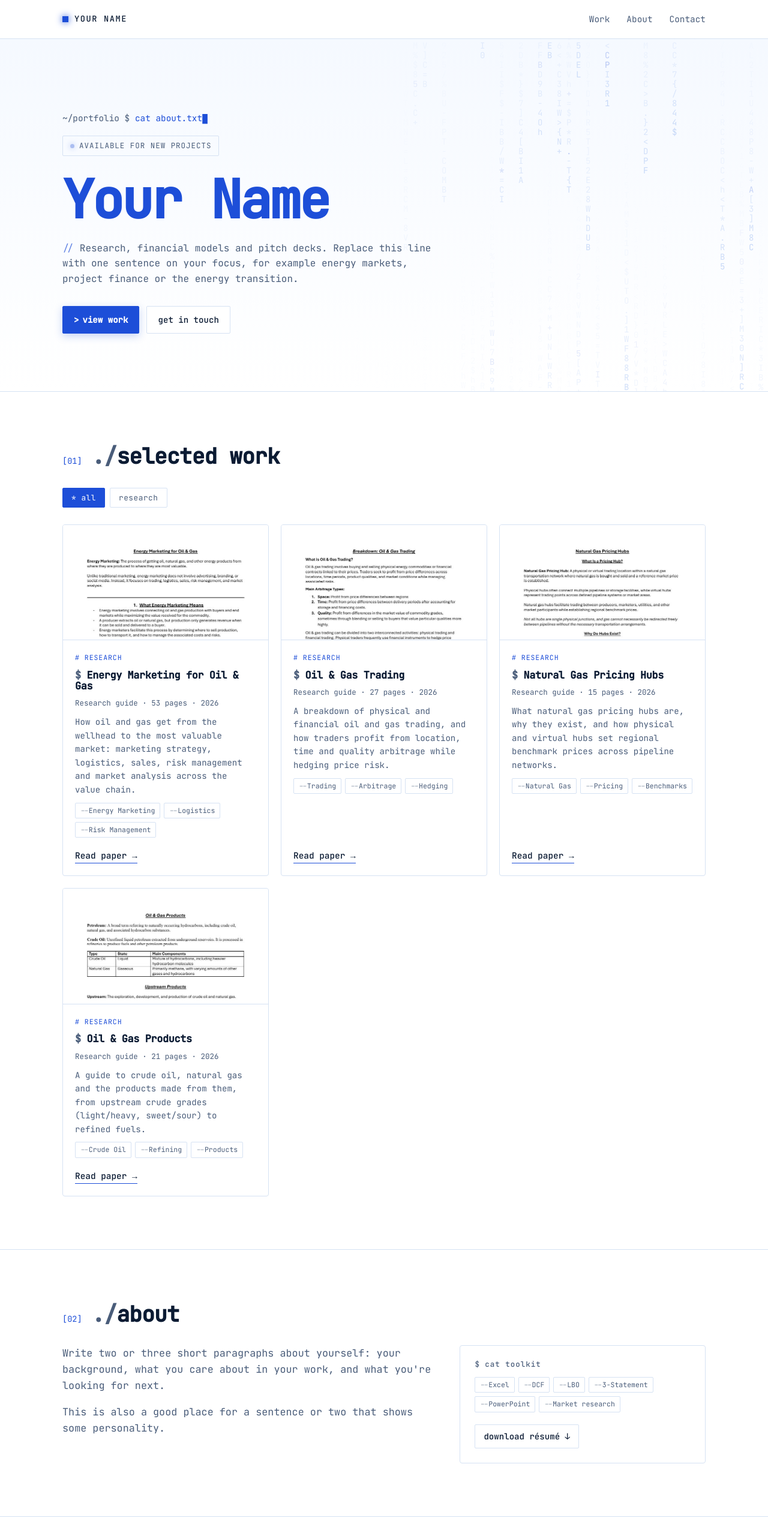
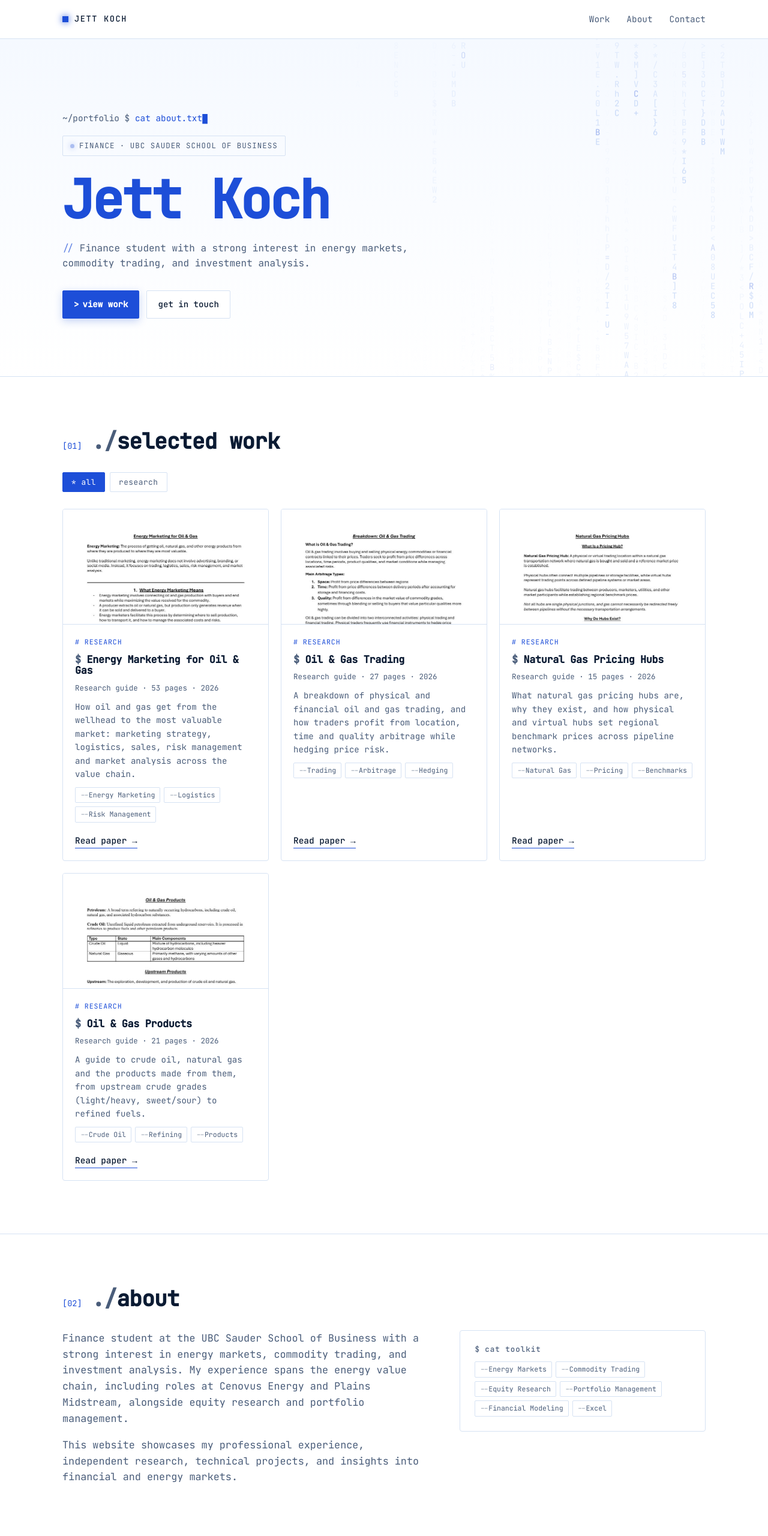
Before and after one commit to JK-stack48/Jett-K-Personal-Website-, a plain HTML site: page index.html in a window 1280 px wide. Shown: the top 2560 px of the page at 60% size. Drawn offline with Linux system fonts and the light colour scheme.

Commit message:
Add Jett's name, intro, about and contact details
Co-Authored-By: Claude Opus 5.5 <noreply@anthropic.com>
Claude-Session: https://claude.ai/code/session_01QGUADbB3db4kE1syN4UeUa

```diff
--- a/index.html
+++ b/index.html
@@ -3,8 +3,8 @@
 <head>
   <meta charset="utf-8" />
   <meta name="viewport" content="width=device-width, initial-scale=1" />
-  <title>Your Name — Portfolio</title>
-  <meta name="description" content="Portfolio of Your Name: research, financial models and pitch decks." />
+  <title>Jett Koch — Portfolio</title>
+  <meta name="description" content="Jett Koch: finance student at UBC Sauder focused on energy markets, commodity trading and investment analysis." />
   <link rel="preconnect" href="https://fonts.googleapis.com" />
   <link rel="preconnect" href="https://fonts.gstatic.com" crossorigin />
   <link href="https://fonts.googleapis.com/css2?family=Space+Grotesk:wght@500;600;700&family=Inter:wght@400;500;600&family=JetBrains+Mono:wght@400;500&display=swap" rel="stylesheet" />
@@ -14,7 +14,7 @@
 <body>
   <header class="site-header">
     <div class="container nav">
-      <a href="#top" class="logo"><span class="bolt" aria-hidden="true"></span>YOUR NAME</a>
+      <a href="#top" class="logo"><span class="bolt" aria-hidden="true"></span>JETT KOCH</a>
       <nav>
         <a href="#work">Work</a>
         <a href="#about">About</a>
@@ -28,10 +28,10 @@
       <canvas id="rain" aria-hidden="true"></canvas>
       <div class="container">
         <p class="prompt">~/portfolio $ <span id="typed"></span><span class="caret">█</span></p>
-        <p class="eyebrow"><span class="dot"></span>Available for new projects</p>
-        <h1 data-text="Your Name">Your Name</h1>
-        <p class="lead">Research, financial models and pitch decks. Replace this line with one sentence on your focus,
-          for example energy markets, project finance or the energy transition.</p>
+        <p class="eyebrow"><span class="dot"></span>Finance · UBC Sauder School of Business</p>
+        <h1 data-text="Jett Koch">Jett Koch</h1>
+        <p class="lead">Finance student with a strong interest in energy markets, commodity trading,
+          and investment analysis.</p>
         <div class="cta">
           <a class="btn primary" href="#work">View work</a>
           <a class="btn" href="#contact">Get in touch</a>
@@ -64,17 +64,18 @@
         </div>
         <div class="about-grid">
           <div class="about-text">
-            <p>Write two or three short paragraphs about yourself: your background, what you care about in your work,
-              and what you're looking for next.</p>
-            <p>This is also a good place for a sentence or two that shows some personality.</p>
+            <p>Finance student at the UBC Sauder School of Business with a strong interest in energy markets,
+              commodity trading, and investment analysis. My experience spans the energy value chain, including roles at
+              Cenovus Energy and Plains Midstream, alongside equity research and portfolio management.</p>
+            <p>This website showcases my professional experience, independent research, technical projects, and insights
+              into financial and energy markets.</p>
           </div>
           <div class="panel">
             <h3>Toolkit</h3>
             <ul class="tags">
-              <li>Excel</li><li>DCF</li><li>LBO</li><li>3-Statement</li>
-              <li>PowerPoint</li><li>Market research</li>
+              <li>Energy Markets</li><li>Commodity Trading</li><li>Equity Research</li>
+              <li>Portfolio Management</li><li>Financial Modeling</li><li>Excel</li>
             </ul>
-            <a class="btn small" href="assets/resume.pdf">Download résumé ↓</a>
           </div>
         </div>
       </div>
@@ -88,18 +89,17 @@
         </div>
         <div class="contact-row">
           <p>Interested in working together, or just want to say hi?</p>
-          <a class="btn primary" href="mailto:you@example.com">you@example.com</a>
+          <a class="btn primary" href="mailto:kochjett@gmail.com">kochjett@gmail.com</a>
         </div>
         <ul class="socials">
-          <li><a href="https://www.linkedin.com/in/your-handle">LinkedIn ↗</a></li>
-          <li><a href="https://github.com/your-handle">GitHub ↗</a></li>
+          <li><a href="https://github.com/JK-stack48">GitHub ↗</a></li>
         </ul>
       </div>
     </section>
   </main>
 
   <footer class="footer">
-    <div class="container"><p>© <span id="year"></span> Your Name</p></div>
+    <div class="container"><p>© <span id="year"></span> Jett Koch</p></div>
   </footer>
 
   <dialog id="viewer" class="viewer">
```
